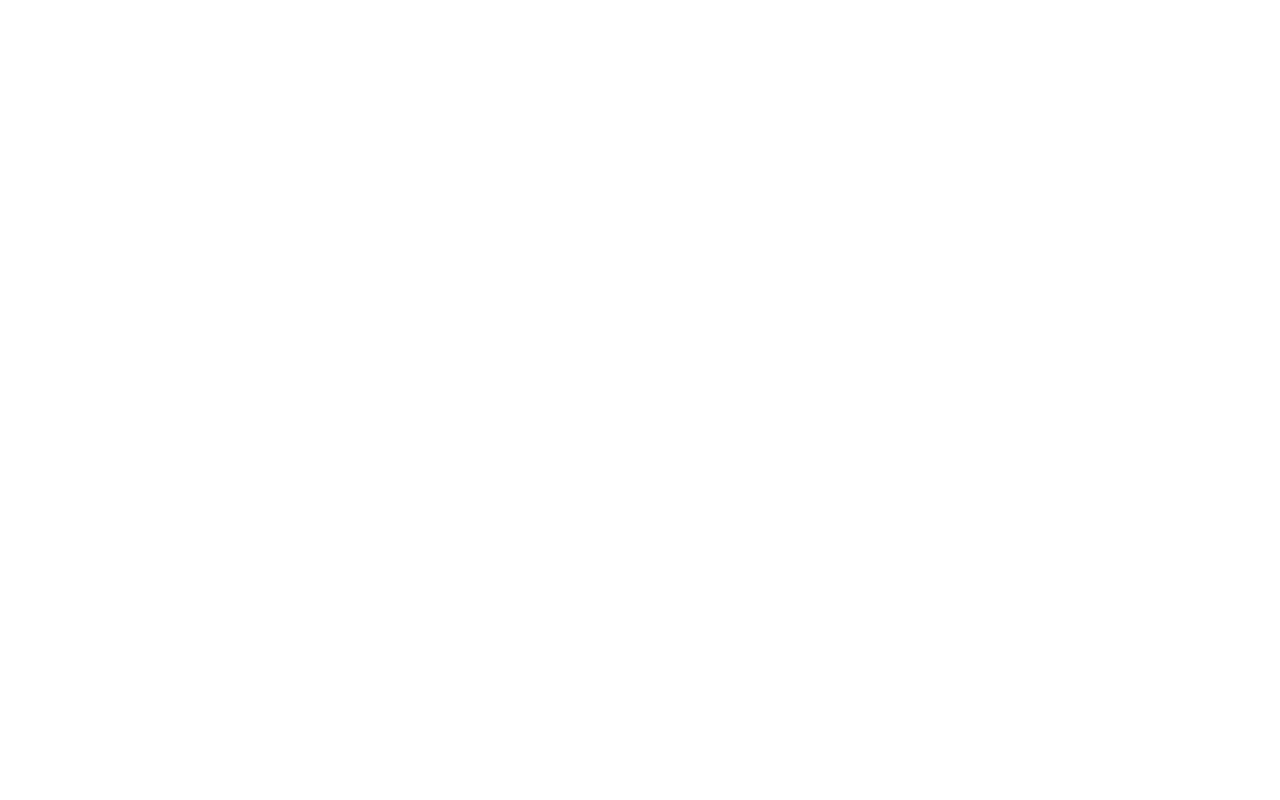
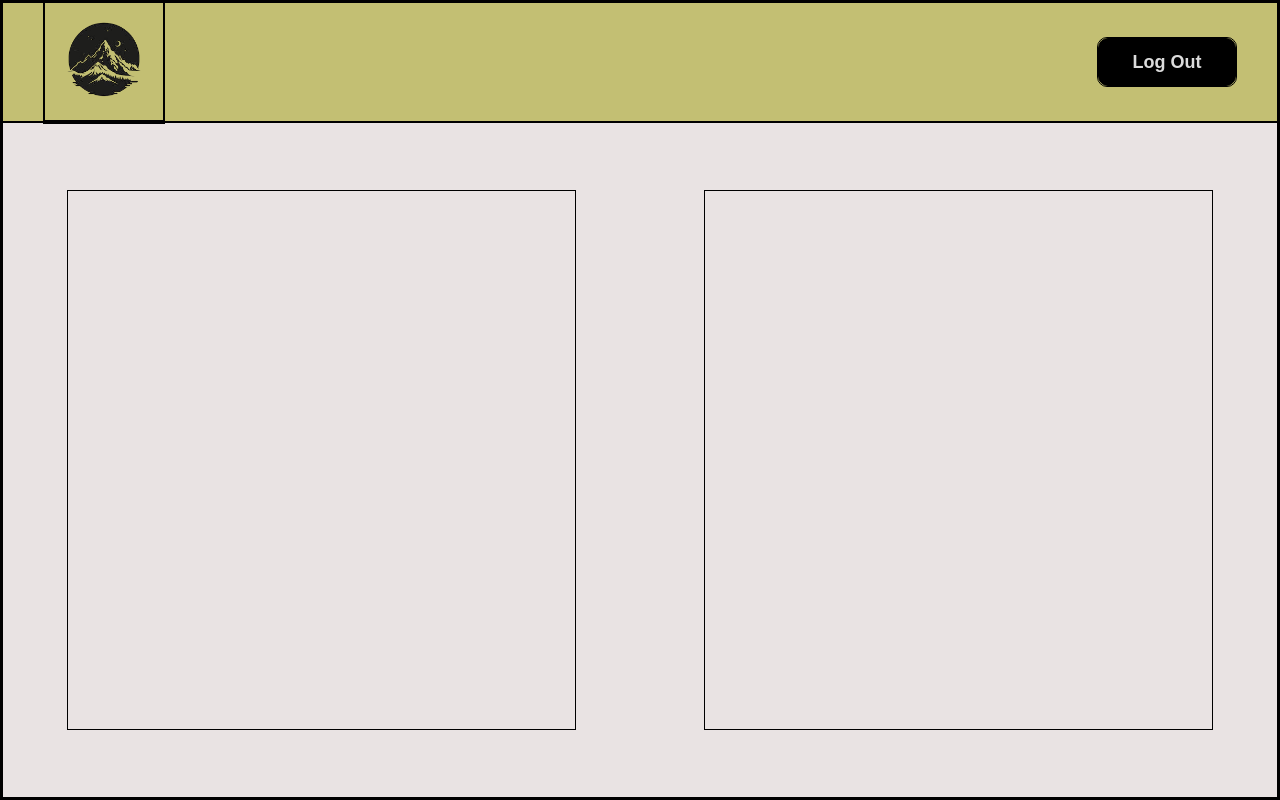
Before and after one commit to Abdulghaffar39/Job_tracker-Resume_analyzer, a website: page Public/home.html in a window 1280 px wide. Drawn offline with Linux system fonts and the light colour scheme.

Commit message:
home page

```diff
--- a/Public/app.js
+++ b/Public/app.js
@@ -128,3 +128,11 @@
     window.location.href = "index.html"
 
 }
+
+function logout(e) {
+
+    e.preventDefault();
+
+    window.location.href = "login.html"
+
+}
--- a/Public/home.html
+++ b/Public/home.html
@@ -5,12 +5,41 @@
     <meta charset="UTF-8">
     <meta name="viewport" content="width=device-width, initial-scale=1.0">
     <title>Home</title>
+
+    <link rel="stylesheet" href="./styles/style.css">
+    <link rel="stylesheet" href="./styles/utility.css">
+
 </head>
 
 <body>
 
 
+    <header>
 
+        <div class="parnet_1">
+
+            <img src="../Assets/Images/download-removebg-preview.png" alt="logo">
+        </div>
+
+        <div class="parnet_2" onclick="logout(event)">
+
+            <button>Log Out</button>
+
+        </div>
+
+    </header>
+
+
+    <main>
+
+        <div class="container_1"></div>
+
+        <div class="container_2"></div>
+
+    </main>
+
+
+    <script src="app.js"></script>
 </body>
 
 </html>
--- a/Public/styles/style.css
+++ b/Public/styles/style.css
@@ -3,7 +3,7 @@
     margin: 0;
     padding: 0;
     box-sizing: border-box;
-    /* border: 1px solid black; */
+    border: 1px solid black;
 }
 
 body {
@@ -156,6 +156,33 @@
 
 /* --------------------------------- index SignUp ended ------------------------- */
 
+
+/* --------------------------------- home started ------------------------- */
+
+main{
+
+    width: 100%;
+    height: 84.5vh;
+
+    display: flex;
+    justify-content: space-around;
+    align-items: center;
+}
+
+main .container_1,
+main .container_2{
+
+    width: 40%;
+    height: 80%;
+
+    display: flex;
+    justify-content: center;
+    align-items: center;
+}
+
+
+/* --------------------------------- home ended ------------------------- */
+
 @media (max-width: 768px) {
 
     /* ---------------------------------- index SignUp ended ------------------------- */
```
